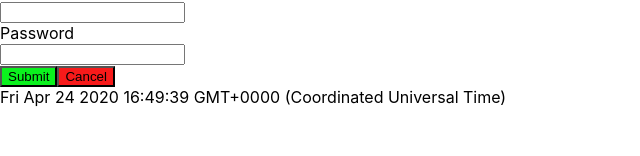
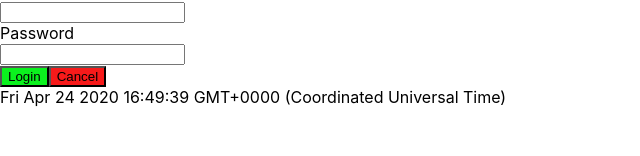
Before and after one commit to patiwat1996/miniproject, a React (Create React App) app in the folder prod/: page / in a window 1280 px wide. Shown: the part 137-293 px from the top of the page, without its empty margins (0-640 px from the left). Built offline with nearby package versions, Linux system fonts and the light colour scheme; no server answers.

Commit message:
commit button login 2

```diff
--- a/prod/src/components/LoginForm.js
+++ b/prod/src/components/LoginForm.js
@@ -107,7 +107,7 @@
 
               {message ? <p className="help is-danger">{message}</p> : null}
 
-                  <button className="button">Submit</button>
+                  <button className="button">Login</button>
 
                   <button className="button1">Cancel</button>
             </form>
```
